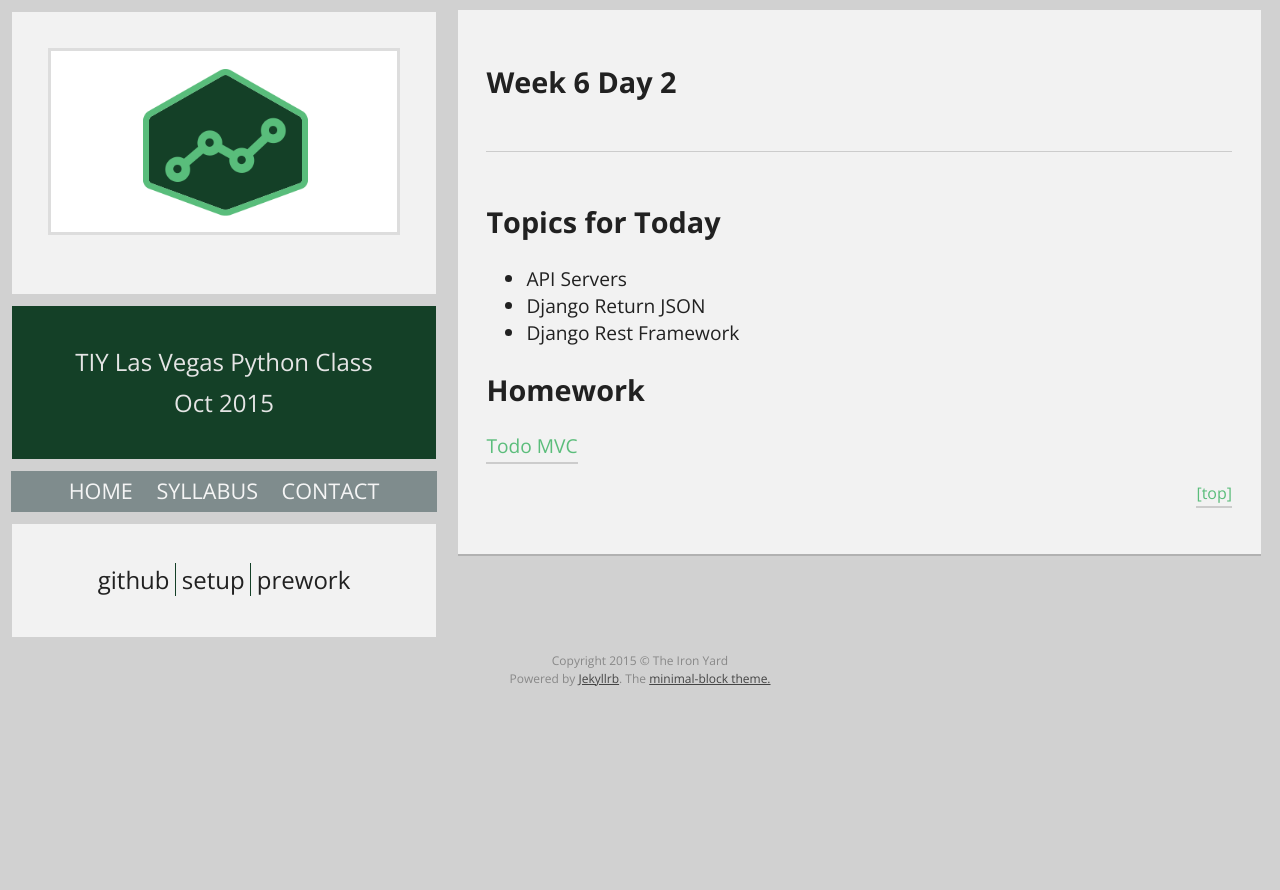
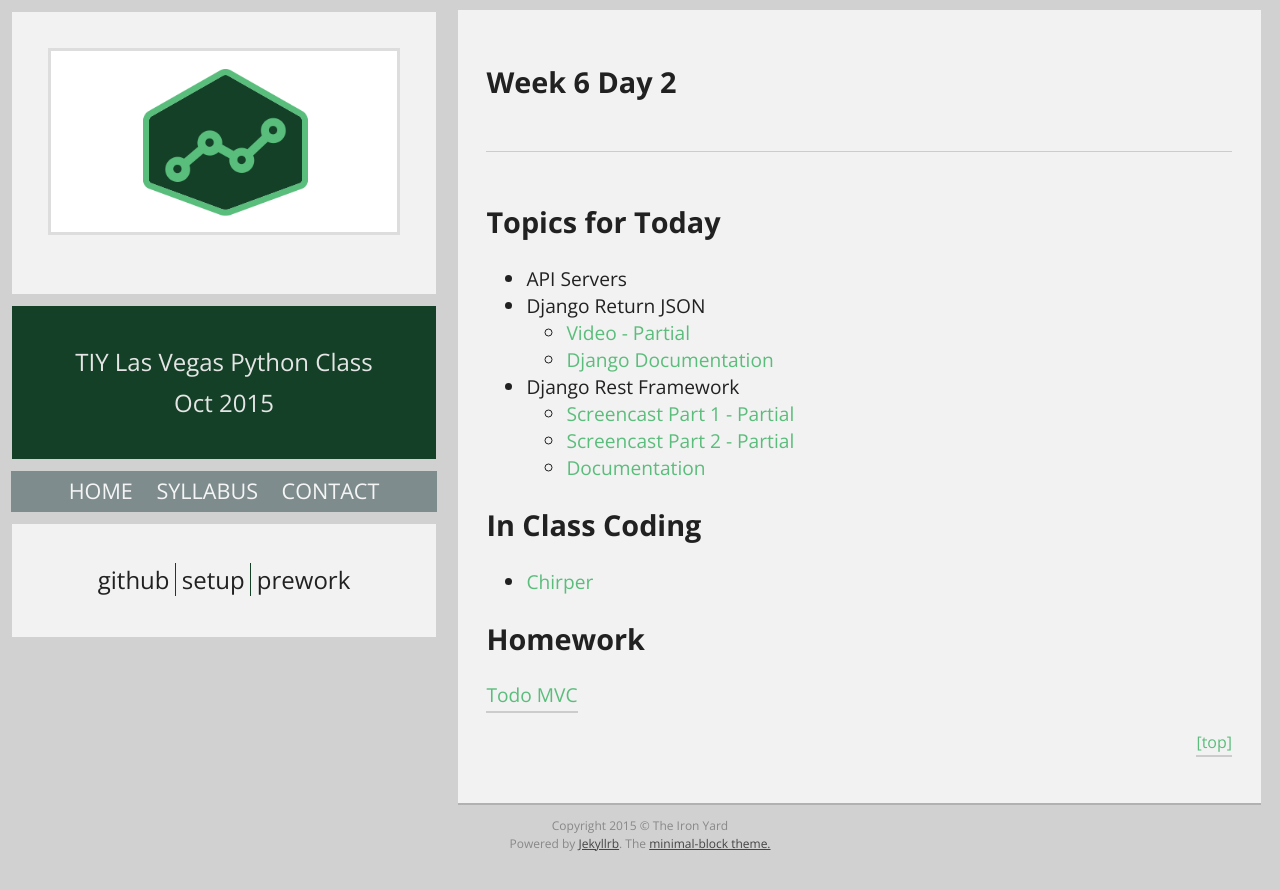
Before and after one commit to tiy-lv-python-2015-10/tiy-lv-python-2015-10.github.io, a Jekyll site: the page built from _posts/2015-11-10-Week-6-Day-2.md, in a window 1280 px wide. Shown: the top 890 px of the page. Built offline with Jekyll 4.4.1, drawn with Linux system fonts in a browser that asks for light colours; Markdown is read by kramdown in place of the engine named in the settings.

Commit message:
Adding links

```diff
--- a/_posts/2015-11-10-Week-6-Day-2.md
+++ b/_posts/2015-11-10-Week-6-Day-2.md
@@ -6,7 +6,15 @@ title: Week 6 Day 2
 # Topics for Today
 * API Servers
 * Django Return JSON
+  * [Video - Partial](https://www.youtube.com/watch?v=uTFLdFbIuaI)
+  * [Django Documentation](https://docs.djangoproject.com/en/1.8/topics/serialization/)
 * Django Rest Framework
+  * [Screencast Part 1 - Partial](https://www.youtube.com/watch?v=b_Lp2OVRDAc)
+  * [Screencast Part 2 - Partial](https://www.youtube.com/watch?v=LAWXSSwlPUI)
+  * [Documentation](http://www.django-rest-framework.org/)
+
+# In Class Coding
+* [Chirper](https://github.com/tiy-lv-python-2015-10/chirper/tree/week6day2)
 
 # Homework
 [Todo MVC](https://github.com/tiy-lv-python-2015-10/todomvc)
```
